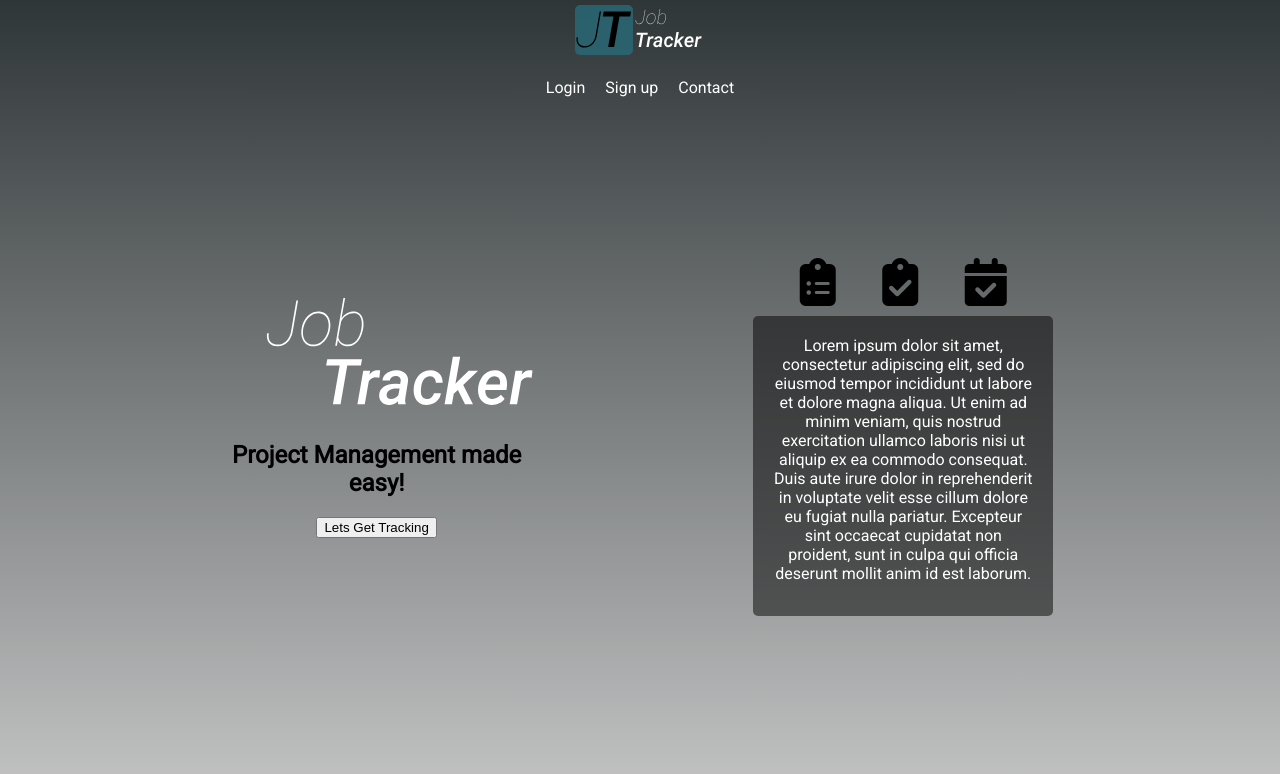
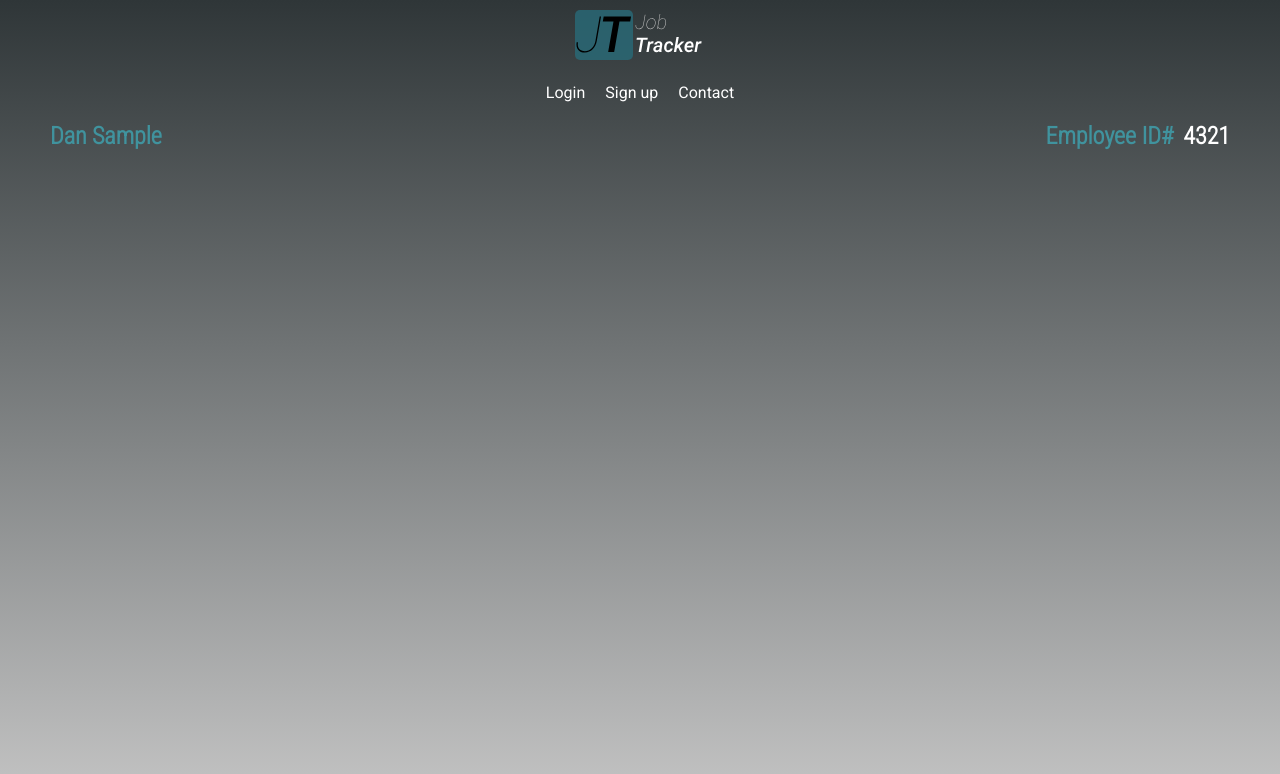
Before and after one commit to job-tracker/frontend, a React (Create React App) app: page / in a window 1280 px wide. Shown: the top 774 px of the page. Built offline with nearby package versions, Linux system fonts and the light colour scheme.

Commit message:
added employee page and name/id, installed reactstrap

```diff
--- a/package.json
+++ b/package.json
@@ -9,6 +9,7 @@
     "react": "^16.13.1",
     "react-dom": "^16.13.1",
     "react-scripts": "3.4.1",
+    "reactstrap": "^8.4.1",
     "sass": "^1.26.3"
   },
   "scripts": {
--- a/public/index.html
+++ b/public/index.html
@@ -10,7 +10,7 @@
 			content="Web site created using create-react-app"
 		/>
 		<link
-			href="https://fonts.googleapis.com/css?family=Roboto|Roboto+Condensed|Roboto+Mono|Roboto+Slab&display=swap"
+			href="https://fonts.googleapis.com/css?family=Roboto|Roboto+Condensed:300|Roboto+Mono|Roboto+Slab&display=swap"
 			rel="stylesheet"
 		/>
 		<link rel="apple-touch-icon" href="%PUBLIC_URL%/logo192.png" />
--- a/src/App.css
+++ b/src/App.css
@@ -1,3 +1,4 @@
 .App {
 	text-align: center;
+	padding: 0.5rem 5rem;
 }
--- a/src/App.js
+++ b/src/App.js
@@ -1,7 +1,9 @@
 import React from 'react';
 
 // Views
+import Header from './components/Header/Header.js';
 import LandingPage from './views/LandingPage/LandingPage';
+import EmployeeView from './views/EmployeePage/EmployeeView';
 
 // Styling
 import './App.css';
@@ -9,7 +11,10 @@ import './App.css';
 function App() {
 	return (
 		<div className="App">
-			<LandingPage />
+			<section className="main-header-wrapper">
+				<Header />
+			</section>
+			<EmployeeView />
 		</div>
 	);
 }
--- /dev/null
+++ b/src/components/EmployeeComponents/EmployeeCreds.js
@@ -0,0 +1,22 @@
+import React, { Component } from 'react';
+
+import './EmployeeCreds.scss';
+
+class EmployeeCreds extends Component {
+	render() {
+		return (
+			<section className="employee-creds-wrapper">
+				<div className="employee-name">
+					<h1>Dan Sample</h1>
+				</div>
+				<div className="employee-id-wrapper">
+					{/* these will need to be dynamic */}
+					<h1>Employee ID#</h1>
+					<h1 className="employee-id">4321</h1>
+				</div>
+			</section>
+		);
+	}
+}
+
+export default EmployeeCreds;
--- /dev/null
+++ b/src/components/EmployeeComponents/EmployeeCreds.scss
@@ -0,0 +1,24 @@
+.employee-creds-wrapper {
+	display: flex;
+	flex-direction: row;
+	justify-content: space-between;
+	font-family: 'Roboto Condensed', sans-serif;
+	font-weight: 300;
+	color: #40939e;
+
+	.employee-name {
+	}
+
+	.employee-id-wrapper {
+		display: flex;
+		flex-direction: row;
+
+		h1 {
+			padding-left: 1rem;
+		}
+
+		.employee-id {
+			color: #ffffff;
+		}
+	}
+}
--- /dev/null
+++ b/src/views/EmployeePage/EmployeeView.js
@@ -0,0 +1,15 @@
+import React, { Component } from 'react';
+
+import EmployeeCreds from '../../components/EmployeeComponents/EmployeeCreds.js';
+
+class EmployeeView extends Component {
+	render() {
+		return (
+			<div className="main-employee-wrapper">
+				<EmployeeCreds />
+			</div>
+		);
+	}
+}
+
+export default EmployeeView;
--- a/src/views/LandingPage/LandingPage.js
+++ b/src/views/LandingPage/LandingPage.js
@@ -2,7 +2,6 @@ import React, { Component } from 'react';
 
 import './LandingPage.scss';
 
-import Header from '../../components/Header/Header.js';
 import Cta from '../../components/LandingComponents/CTA/Cta.js';
 import Services from '../../components/LandingComponents/Services/Services.js';
 
@@ -10,9 +9,6 @@ class LandingPage extends Component {
 	render() {
 		return (
 			<div className="main-wrapper">
-				<section className="main-header-wrapper">
-					<Header />
-				</section>
 				<section className="main-hero-wrapper">
 					<div className="main-cta-wrapper">
 						<Cta />
```
Also changed, not shown: src/components/EmployeeComponents/EmployeeSupplyList.js (added, +28 -0 lines), src/views/EmployeePage/EmployeeView.scss (added), 1 other file (tests, documents, lock files or other folders).
